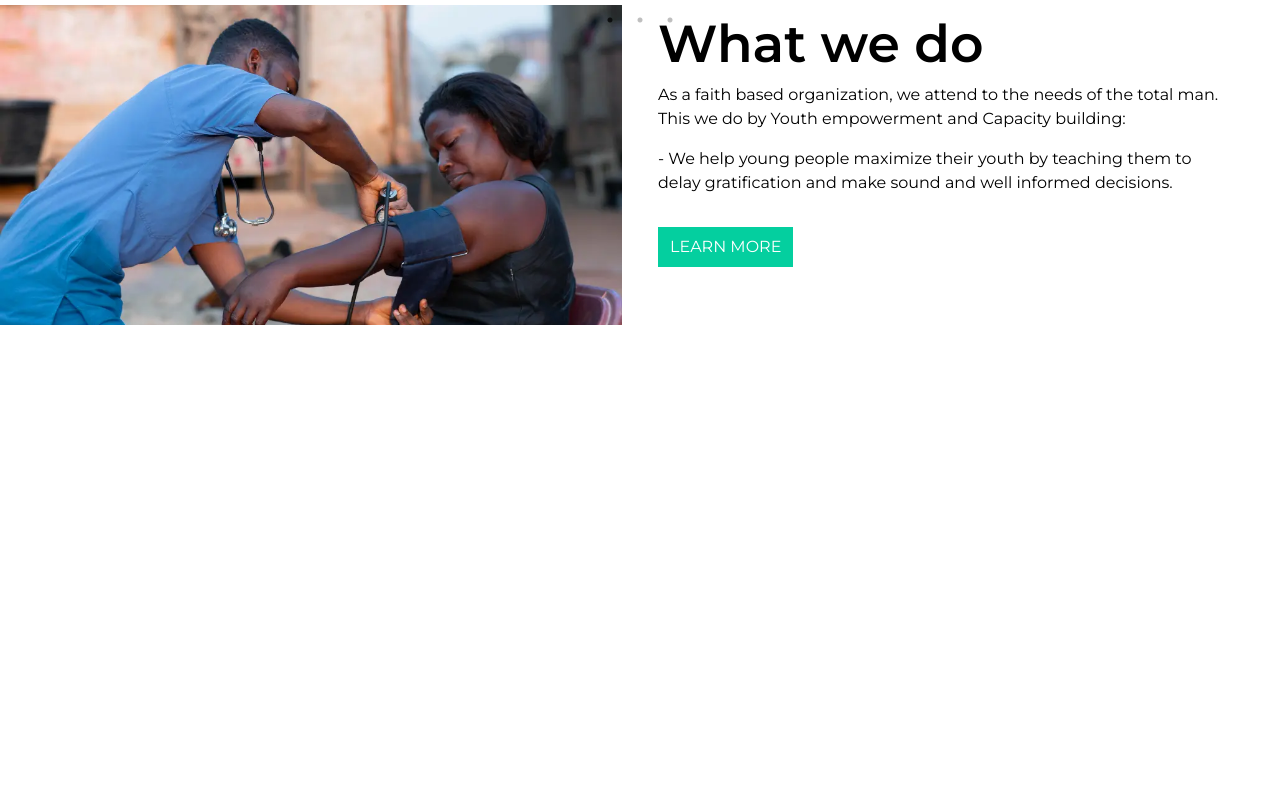
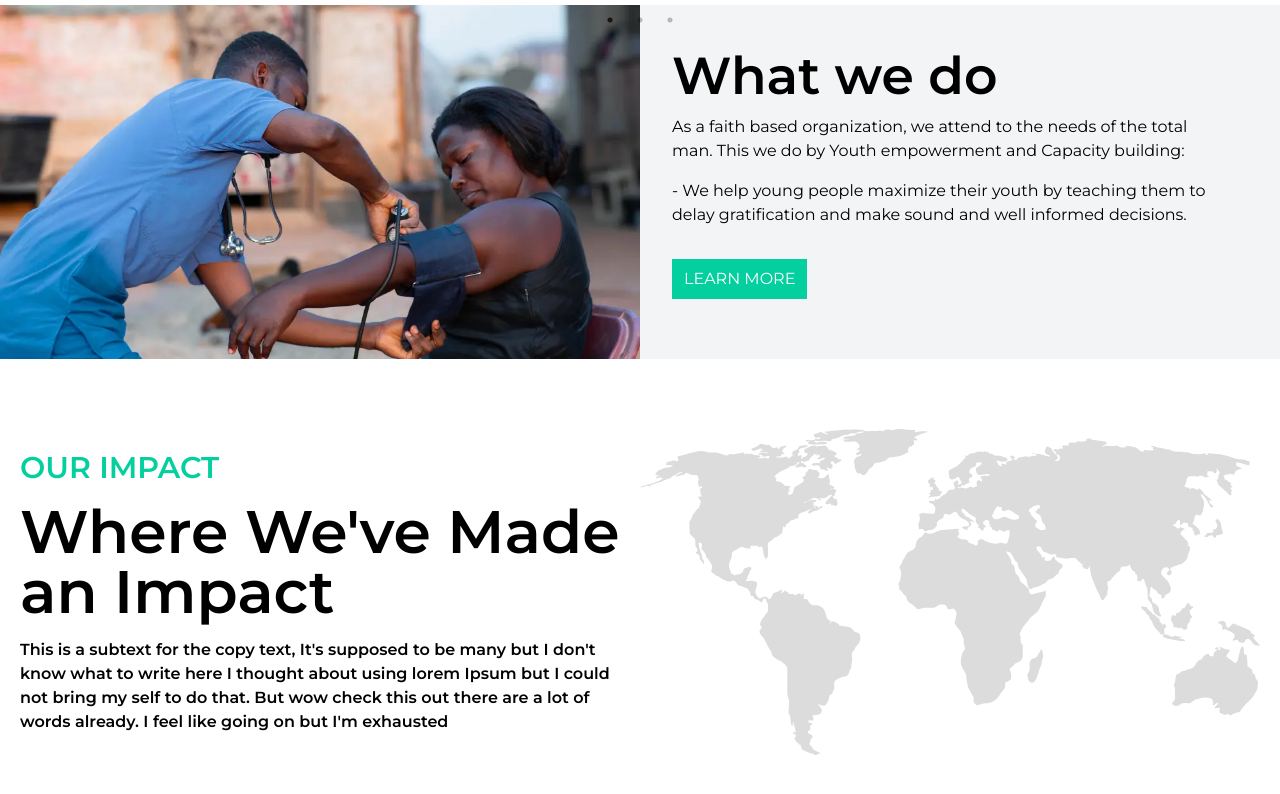
Before and after one commit to ebokes/mercy-house-initiative, a React (Create React App) app: page / in a window 1280 px wide. Shown: the part 802-1596 px from the top of the page. Before the commit the page ends 1327 px from the top, so only its background shows below. Built offline with nearby package versions, Linux system fonts and the light colour scheme.

Commit message:
feature: create and style OurImpact section of landing page

```diff
--- /dev/null
+++ b/src/components/OurImpact.jsx
@@ -0,0 +1,28 @@
+import React from "react";
+import map from "../assets/World Map.svg";
+
+const OurImpact = () => {
+  return (
+    <section className="flex">
+      <div className="lg:flex mx-auto items-center max-w-7xl my-[70px] px-5">
+        <div className="lg:w-[50%]">
+          <h3 className="text-color1 font-semibold text-3xl">OUR IMPACT</h3>
+          <h2 className="font-semibold text-6xl my-4">
+            Where We've Made an Impact
+          </h2>
+          <p className="font-semibold">
+            This is a subtext for the copy text, It's supposed to be many but I
+            don't know what to write here I thought about using lorem Ipsum but
+            I could not bring my self to do that. But wow check this out there
+            are a lot of words already. I feel like going on but I'm exhausted
+          </p>
+        </div>
+        <div className="lg:w-[50%] bg-no-repeat bg-contain ">
+          <img src={map} alt="" />
+        </div>
+      </div>
+    </section>
+  );
+};
+
+export default OurImpact;
--- a/src/components/WhatWeDoIntro.jsx
+++ b/src/components/WhatWeDoIntro.jsx
@@ -3,9 +3,9 @@ import { Link } from "react-router-dom";
 
 const WhatWeDoIntro = () => {
   return (
-    <section className="lg:flex justify-between h-80 space-x-9 mb-[200px] mx-auto">
-      <div className="h-full  lg:w-[50%] bg-cover bg-no-repeat bg-medic bg-center"></div>
-      <div className="lg:w-[50%] bg-gradient-to-t from-white to-white">
+    <section className="lg:flex justify-between  mx-auto">
+      <div className="h-90  lg:w-[50%] bg-cover bg-no-repeat bg-medic bg-center"></div>
+      <div className="lg:w-[50%] bg-gradient-to-t from-gray-100 to-gray-100 p-8 pl-8 pb-[60px]">
         <div className="lg:max-w-[600px] pr-5">
           <h2 className="text-[52px] font-semibold">What we do</h2>
           <p className="mb-4">
--- a/src/pages/WhoWeAre.jsx
+++ b/src/pages/WhoWeAre.jsx
@@ -1,4 +1,5 @@
 import React from "react";
+import OurImpact from "../components/OurImpact";
 import WhatWeDoIntro from "../components/WhatWeDoIntro";
 import WhoWeAreIntro from "../components/WhoWeAreInto";
 
@@ -7,6 +8,7 @@ const WhoWeAre = () => {
     <>
       <WhoWeAreIntro />
       <WhatWeDoIntro />
+      <OurImpact />
     </>
   );
 };
```
